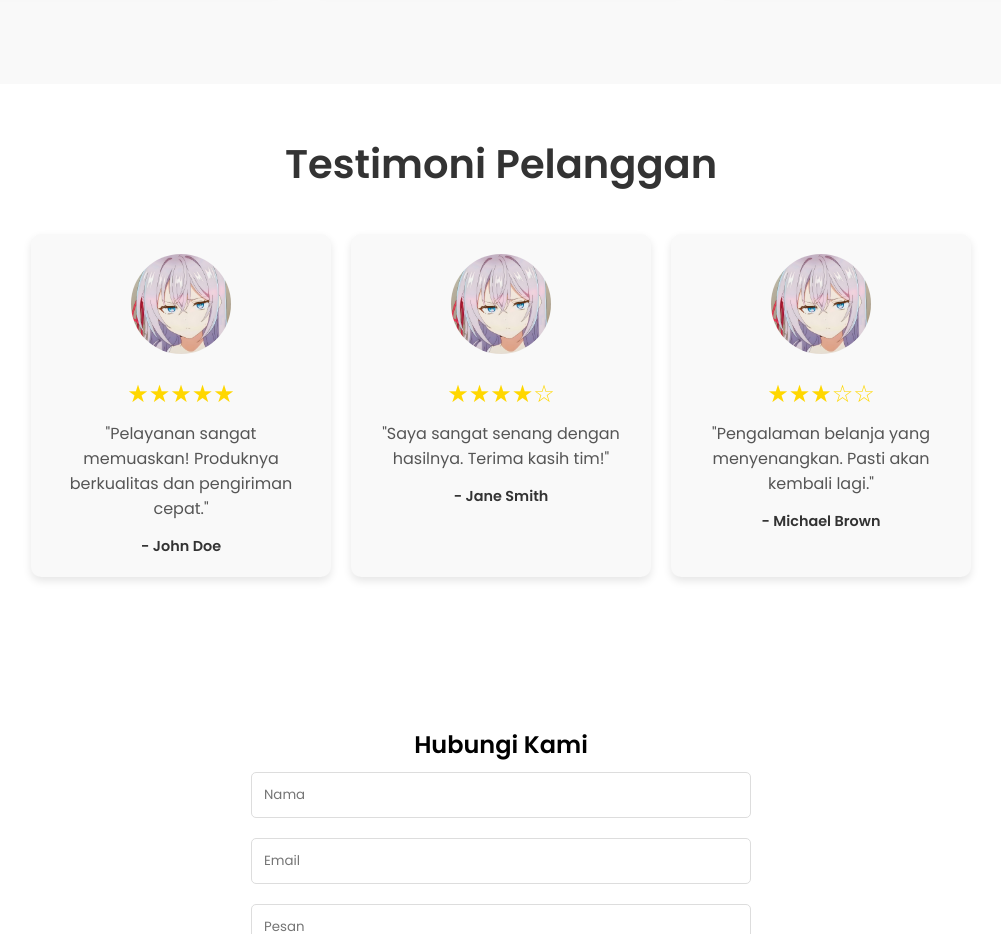
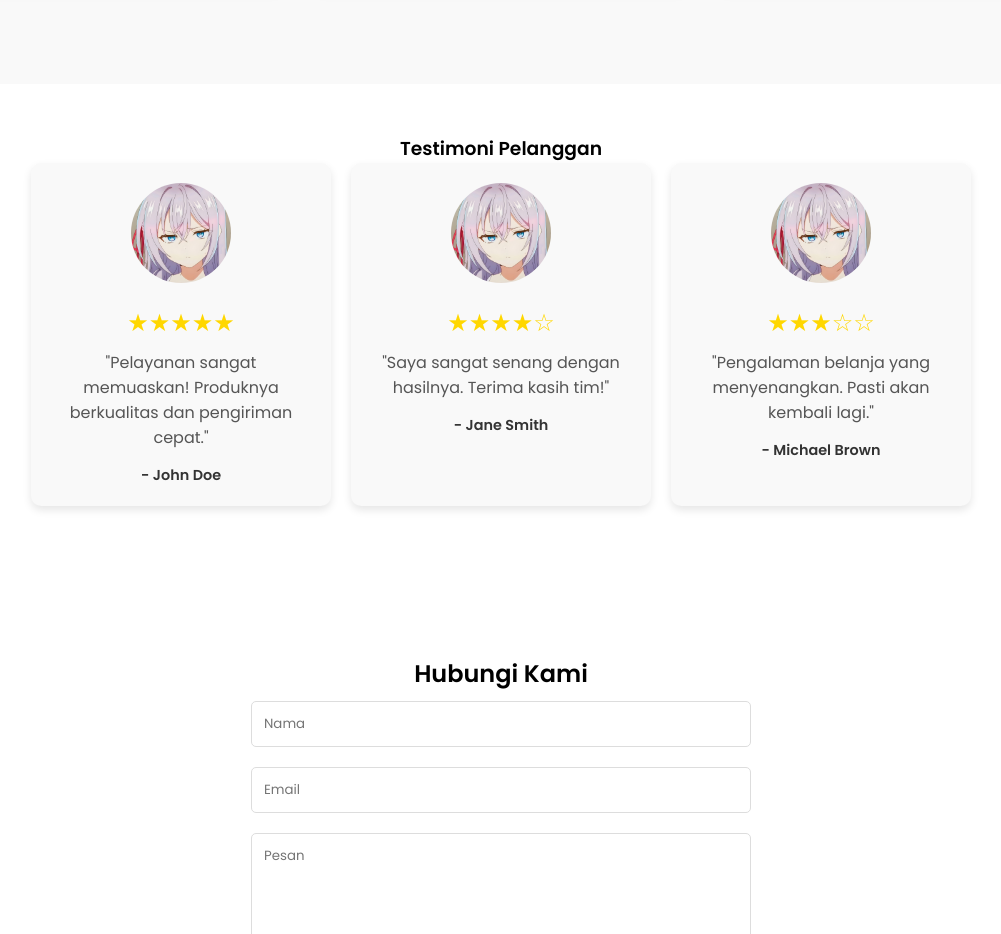
Before and after one commit to Azariastore/Travel, a plain HTML site: page index.html in a window 1280 px wide. Shown: the part 1140-2074 px from the top of the page, without its empty margins (139-1140 px from the left). Drawn offline with Linux system fonts and the light colour scheme.

Commit message:
Update index.html

```diff
--- a/index.html
+++ b/index.html
@@ -335,7 +335,7 @@ q            }
     </section>
 
     <section class="testimoni-section" id="Testimoni">
-        <h2>Testimoni Pelanggan</h2>
+        <h3>Testimoni Pelanggan</h3>
         <div class="testimoni-container">
             <div class="testimoni-card">
                 <img src="image.jpg" alt="Foto Pelanggan 1" class="testimoni-img">
```
